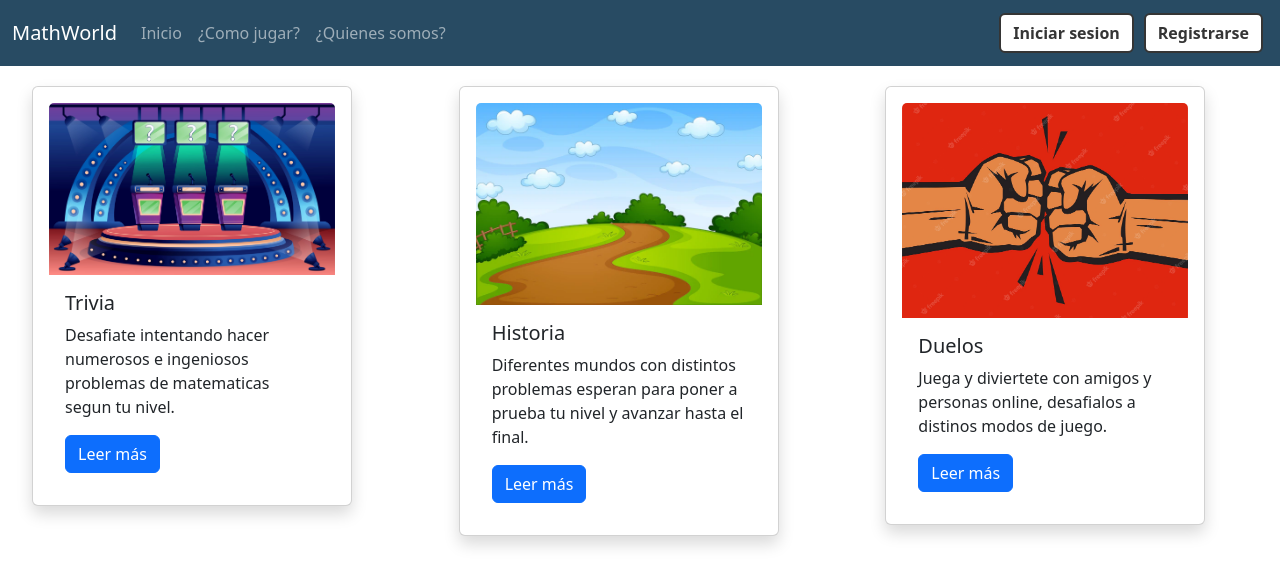
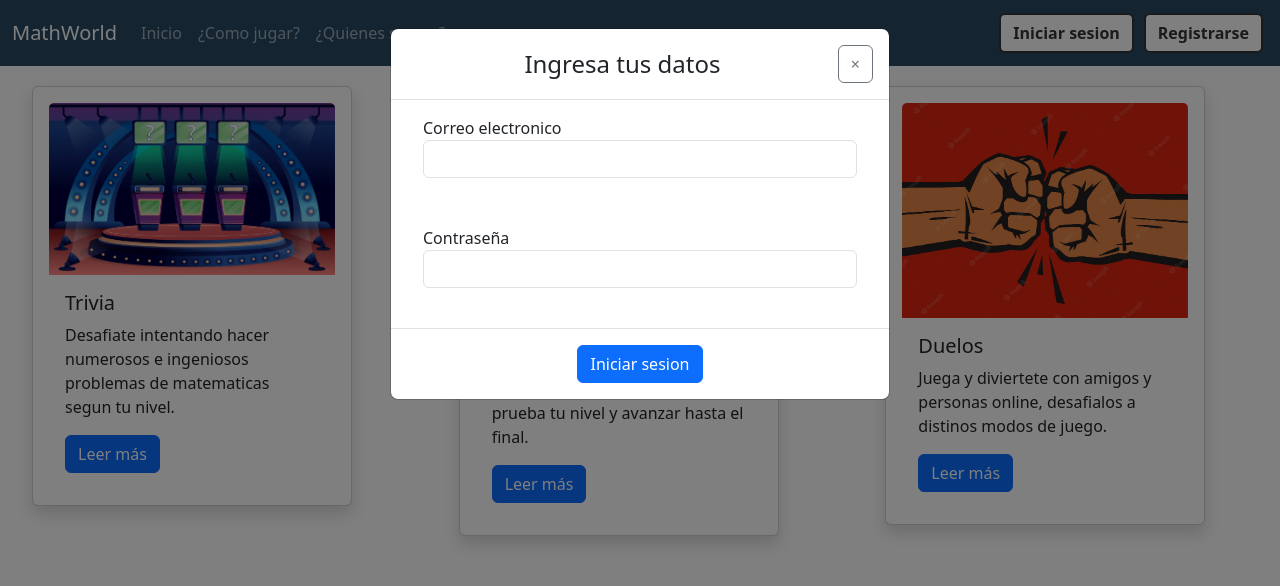
Before and after one commit to saguirregaray1/Laboratorio-Tic-3, a React (Create React App) app in the folder frontend/: page / in a window 1280 px wide. Both pictures are taken after a click on the button "Iniciar sesion". Shown: the top 586 px of the page. Built offline with nearby package versions, Linux system fonts and the light colour scheme.

Commit message:
Agregando Pop-Up login

```diff
--- a/frontend/package.json
+++ b/frontend/package.json
@@ -12,6 +12,7 @@
     "@types/react-dom": "^18.2.7",
     "@types/react-router-dom": "^5.3.3",
     "bootstrap": "^5.3.2",
+    "node-sass": "^9.0.0",
     "react": "^18.2.0",
     "react-dom": "^18.2.0",
     "react-router": "^6.16.0",
@@ -22,8 +23,8 @@
     "web-vitals": "^2.1.4"
   },
   "scripts": {
-    "start": "react-scripts start",
-    "build": "react-scripts build",
+    "start": "react-scripts --openssl-legacy-provider start",
+    "build": "react-scripts --openssl-legacy-provider build",
     "test": "react-scripts test",
     "eject": "react-scripts eject"
   },
--- a/frontend/src/containers/origin.tsx
+++ b/frontend/src/containers/origin.tsx
@@ -1,11 +1,35 @@
-import React from "react";
+import React, { useState } from "react";
 import praderaImage from '../assets/pradera.jpg';
 import duelosImage from '../assets/duelos.jpg';
 import triviaImage from '../assets/trivia.jpg';
-
-
+import './styles.css'
 
 function Origin() {
+
+  const [isModalOpen, setModalOpen] = useState(false);
+
+  const openModal = () => {
+    setModalOpen(true);
+  };
+
+  const closeModal = () => {
+    setModalOpen(false);
+  };
+
+  /*const overlayStyles: React.CSSProperties = {
+    position: 'fixed',
+    top: 0,
+    left: 0,
+    width: '100%',
+    height: '100%',
+    backgroundColor: 'rgba(0, 0, 0, 0.5)',
+    zIndex: 9999,
+    pointerEvents: 'auto' as 'auto',
+  };
+
+  const modalStyles: React.CSSProperties = {
+    zIndex: 1000,
+  };*/
 
   return (
 
@@ -47,7 +71,7 @@ function Origin() {
 
             <ul className="navbar-nav ms-auto">
 
-              <button type="button" className="btn" style={{margin:'5px', backgroundColor: '#FFFFFF', color: '#353535', fontWeight: 'bold', borderColor: '#353535', borderWidth: '2px'}}>Iniciar sesion</button>
+              <button type="button" className="btn" style={{margin:'5px', backgroundColor: '#FFFFFF', color: '#353535', fontWeight: 'bold', borderColor: '#353535', borderWidth: '2px'}} onClick={openModal}>Iniciar sesion</button>
 
               <button type="button" className="btn btn-light" style={{margin:'5px', backgroundColor: '#FFFFFF', color: '#353535', fontWeight: 'bold', borderColor: '#353535', borderWidth: '2px'}}>Registrarse</button>
 
@@ -127,6 +151,37 @@ function Origin() {
 
       </div>
 
+      {isModalOpen && <div className="overlay" onClick={closeModal}></div>}
+
+      <div className={`modal fade ${isModalOpen ? 'show d-block' : ''} modal`} id="modalLoginForm" tabIndex={isModalOpen ? -1 : undefined} role="dialog" aria-labelledby="myModalLabel" aria-hidden={!isModalOpen}>
+        <div className="modal-dialog modal-dialog-center" role="document">
+          <div className="modal-content">
+            <div className="modal-header text-center">
+              <h4 className="modal-title w-100 font-weight-bold">Ingresa tus datos</h4>
+              <button type="button" className="btn btn-outline-secondary" onClick={closeModal} aria-label="Close">
+                <span aria-hidden="true">&times;</span>
+              </button>
+            </div>
+            <div className="modal-body mx-3">
+              <div className="md-form mb-5">
+                <i className="fas fa-envelope prefix grey-text"></i>
+                <label data-error="wrong" data-success="right">Correo electronico</label>
+                <input type="email" id="defaultForm-email" className="form-control validate" />
+              </div>
+
+              <div className="md-form mb-4">
+                <i className="fas fa-lock prefix grey-text"></i>
+                <label data-error="wrong" data-success="right">Contraseña</label>
+                <input type="password" id="defaultForm-pass" className="form-control validate" />
+              </div>
+            </div>
+            <div className="modal-footer d-flex justify-content-center">
+              <button className="btn btn-primary" onClick={closeModal}>Iniciar sesion</button>
+            </div>
+          </div>
+        </div>
+      </div>
+
     </>
 
   );
--- a/frontend/src/containers/styles.css
+++ b/frontend/src/containers/styles.css
@@ -4,3 +4,19 @@ title {
     font-weight: bold;
     text-align: center;
 }
+
+/* Overlay Styles */
+.overlay {
+    position: fixed;
+    top: 0;
+    left: 0;
+    width: 100%;
+    height: 100%;
+    background-color: rgba(0, 0, 0, 0.5); /* Semi-transparent black */
+    z-index: 999 !important; /* Add !important to ensure priority */
+  }
+
+  /* Modal Styles */
+  .modal {
+    z-index: 1000 !important; /* Add !important to ensure priority */
+  }
--- a/frontend/src/index.tsx
+++ b/frontend/src/index.tsx
@@ -3,8 +3,9 @@ import ReactDOM from 'react-dom/client';
 import './index.css';
 import App from './App';
 import reportWebVitals from './reportWebVitals';
-import 'bootstrap/dist/css/bootstrap.css'
-
+import 'bootstrap/dist/css/bootstrap.css';
+import 'bootstrap/dist/css/bootstrap.min.css';
+import 'bootstrap/dist/js/bootstrap.bundle.min.js';
 
 const root = ReactDOM.createRoot(
   document.getElementById('root') as HTMLElement
```
Also changed, not shown: 1 other file (tests, documents, lock files or other folders).
